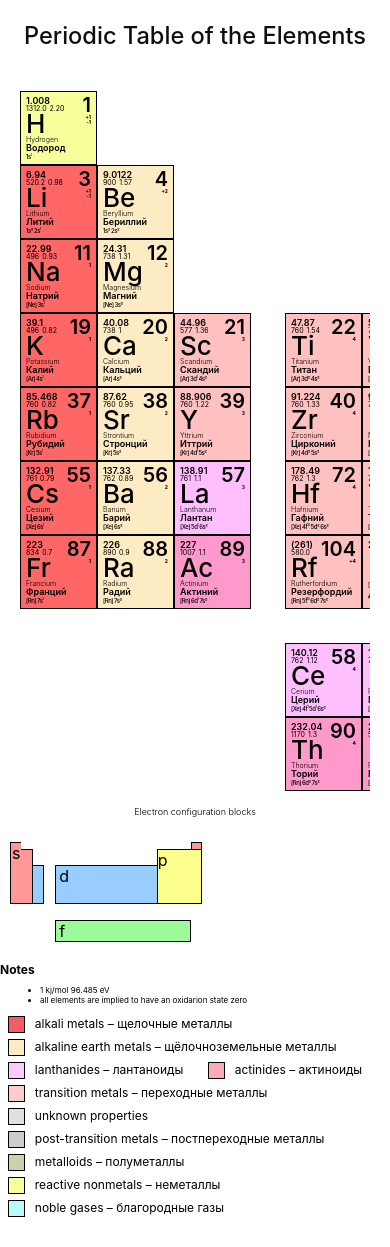
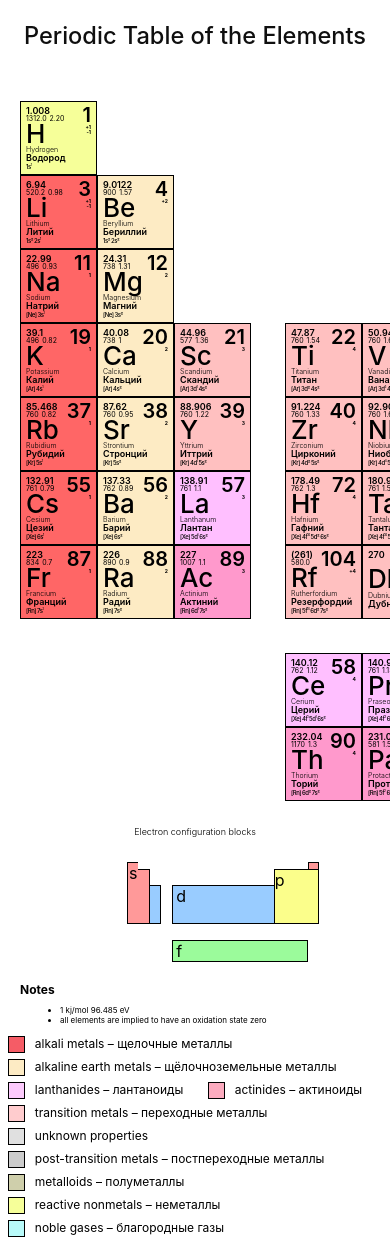
Before and after one commit to cyberkesa/Mendeleev, a React (Create React App) app: page / in a window 390 px wide. Built offline with nearby package versions, Linux system fonts and the light colour scheme.

Commit message:
Update Adaptive.css

```diff
--- a/src/Adaptive.css
+++ b/src/Adaptive.css
@@ -2,9 +2,8 @@
   .periodic-table {
     overflow-x: scroll;
     justify-content: initial;
-    margin: 30px 20px 10px;
+    padding: 30px 20px 10px;
   }
-
   .iron-element {
     display: none;
   }
@@ -15,6 +14,10 @@
     margin: 0 auto;
   }
   .mini-table {
+    margin-left: 30%;
     padding: 10px;
   }
+  .notes-block {
+    padding: 0 20px;
+  }
 }
--- a/src/components/ElectronConfiguration.js
+++ b/src/components/ElectronConfiguration.js
@@ -19,11 +19,13 @@ const ElectronConfiguration = () => {
           <span className="letter-notes">f</span>
         </div>
       </div>
-      <h4 className="notes">Notes</h4>
-      <ul className="notes-li">
-        <li>1 kj/mol 96.485 eV</li>
-        <li>all elements are implied to have an oxidarion state zero</li>
-      </ul>
+      <div className="notes-block">
+        <h4 className="notes">Notes</h4>
+        <ul className="notes-li">
+          <li>1 kj/mol 96.485 eV</li>
+          <li>all elements are implied to have an oxidation state zero</li>
+        </ul>
+      </div>
     </div>
   );
 };
```
